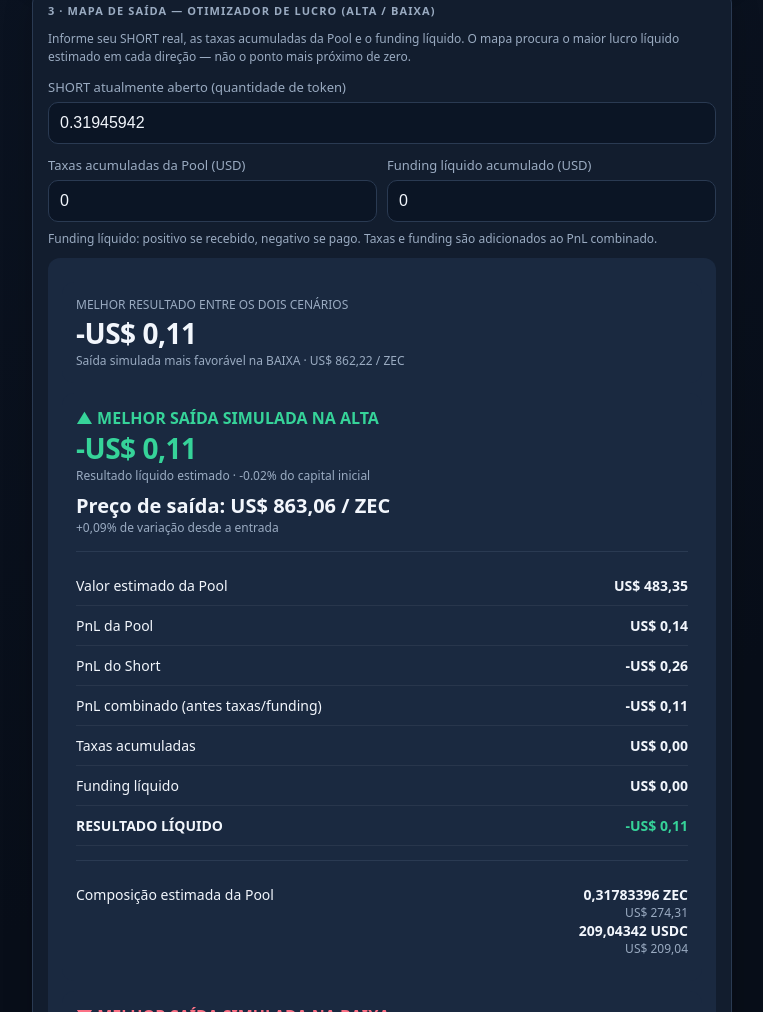
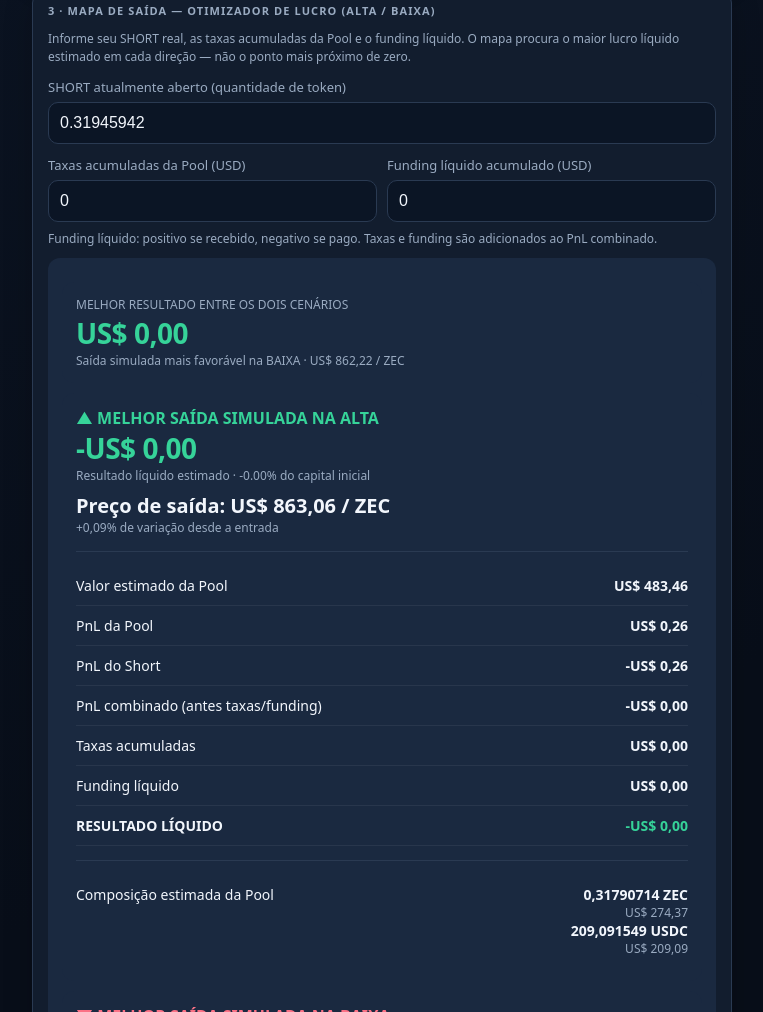
Before and after one commit to eymardfgo-wq/Pool---Hedge, a plain HTML site: page index.html in a window 1280 px wide. Shown: the part 1788-2800 px from the top of the page, without its empty margins (258-1021 px from the left). Drawn offline with Linux system fonts and the light colour scheme.

Commit message:
Pool + Hedge V5.9: normalize CLMM liquidity and avoid suspending exit map

```diff
--- a/index.html
+++ b/index.html
@@ -2,8 +2,8 @@
 <html lang="pt-BR">
 <head>
 <meta charset="utf-8"><meta name="viewport" content="width=device-width,initial-scale=1,viewport-fit=cover">
-<meta name="theme-color" content="#101827"><meta name="description" content="Pool + Hedge V5.8 - projeção, hedge dinâmico e mapa de saída">
-<title>Pool + Hedge V5.8</title>
+<meta name="theme-color" content="#101827"><meta name="description" content="Pool + Hedge V5.9 - projeção, hedge dinâmico e mapa de saída">
+<title>Pool + Hedge V5.9</title>
 <style>
 :root{color-scheme:dark;--panel:#121d2e;--panel2:#1a2940;--line:#2a3a52;--text:#f2f6fc;--muted:#9aabc1;--green:#36d399;--red:#fb7185;--blue:#75a7ff}
 *{box-sizing:border-box}body{margin:0;background:linear-gradient(160deg,#101c30,#080e19 65%);font:16px system-ui,-apple-system,Segoe UI,sans-serif;color:var(--text);padding:14px 11px 34px}main{max-width:700px;margin:auto}
@@ -15,7 +15,7 @@ label{display:block;color:var(--muted);font-size:13px;margin:12px 0 6px}input{wi
 </style>
 </head>
 <body><main>
-<header class="head"><div><div class="brand">◈ Pool + Hedge</div><div class="muted">Projeção anual + hedge inicial + mapa de saída otimizado · V5.8</div></div><span class="tag">SUGGEST · MANUAL</span></header>
+<header class="head"><div><div class="brand">◈ Pool + Hedge</div><div class="muted">Projeção anual + hedge inicial + mapa de saída otimizado · V5.9</div></div><span class="tag">SUGGEST · MANUAL</span></header>
 <section class="panel">
 <div class="eyebrow">1 · DADOS COPIADOS DA POOL</div>
 <div class="grid"><div><label>Token volátil</label><input id="token" value="ZEC" autocomplete="off"></div><div><label>Stablecoin</label><input id="stable" value="USDC" autocomplete="off"></div></div>
@@ -45,7 +45,7 @@ label{display:block;color:var(--muted);font-size:13px;margin:12px 0 6px}input{wi
 <div class="hint">O capital total é calculado pela soma do valor do token volátil em USD com o valor da stablecoin, considerada pareada em US$ 1. APR, Tier Fee e range são apresentados como dados da posição; não alteram o tamanho do hedge inicial.</div>
 <div class="hint">A margem é uma estimativa inicial. Reserve margem adicional; alavancagem 2x não elimina risco de liquidação nem outros riscos da estratégia.</div>
 </section>
-<div class="footer">Pool + Hedge V5.8 · Assistente de cálculo manual, não recomendação financeira.</div>
+<div class="footer">Pool + Hedge V5.9 · Assistente de cálculo manual, não recomendação financeira.</div>
 </main>
 <script>
 const $=id=>document.getElementById(id);
@@ -100,9 +100,11 @@ function renderExitMap(){
  const consistency=Number.isFinite(Ltoken)&&Number.isFinite(Lstable)&&Math.max(Ltoken,Lstable)>0?Math.abs(Ltoken-Lstable)/Math.max(Ltoken,Lstable)*100:NaN;
  const compositionWarning=Number.isFinite(consistency)&&consistency>5;
  const initialCapital=q0*p0+q1;
- if(compositionWarning){out.innerHTML='<div class="warn"><strong>MAPA SUSPENSO — composição da Pool inconsistente.</strong><br>Divergência estimada de '+fmt(consistency,2)+'%, acima do limite de 5%. O otimizador foi bloqueado para evitar resultados potencialmente enganosos.<br><br><strong>Liquidez inferida pelo token:</strong> '+fmt(Ltoken,6)+'<br><strong>Liquidez inferida pela stablecoin:</strong> '+fmt(Lstable,6)+'<br><br>Confira na DEX o preço atual, range e as quantidades reais de ambos os ativos. Corrija os dados para a divergência ficar em até 5%.</div>';return;}
+ // V5.9 diagnostic no longer suspends the map; calculation is normalized by entry capital.
  // CLMM: use quantity-derived liquidity estimates, then value changes relative to modeled entry value.
- const L=(Number.isFinite(Ltoken)&&Number.isFinite(Lstable))?(Ltoken+Lstable)/2:(Number.isFinite(Ltoken)?Ltoken:Lstable);
+ // V5.9: normalize liquidity from total entry capital, avoiding average of inconsistent token-side estimates.
+ const valuePerL=p0*(1/sqrtP-1/sqrtHi)+(sqrtP-sqrtLo);
+ const L=initialCapital/valuePerL;
  function poolAt(price){const sp=Math.sqrt(price);if(price<=lo)return{volatile:L*(1/sqrtLo-1/sqrtHi),stable:0};if(price>=hi)return{volatile:0,stable:L*(sqrtHi-sqrtLo)};return{volatile:L*(1/sp-1/sqrtHi),stable:L*(sp-sqrtLo)}}
  const entryComp=poolAt(p0),modelEntryValue=initialCapital;
  function combinedAt(price){const a=poolAt(price),poolVal=a.volatile*price+a.stable,poolPnl=poolVal-modelEntryValue,shortPnl=short*(p0-price),gross=poolPnl+shortPnl,net=gross+fees+funding;return{price,percent:(price/p0-1)*100,poolVal,poolPnl,shortPnl,gross,fees,funding,net,volatile:a.volatile,stable:a.stable}}
@@ -113,7 +115,7 @@ function renderExitMap(){
  const overall=bestUp.net>=bestDown.net?bestUp:bestDown,overallDir=bestUp.net>=bestDown.net?'ALTA':'BAIXA';
  out.innerHTML='<div class="result"><div class="muted">MELHOR RESULTADO ENTRE OS DOIS CENÁRIOS</div><div class="big '+(overall.net>=0?'green':'')+'">'+usd(overall.net)+'</div><div class="subvalue">Saída simulada mais favorável na '+overallDir+' · '+usd(overall.price)+' / '+token+'</div></div>'+
  card('▲ MELHOR SAÍDA SIMULADA NA ALTA',bestUp,'var(--green)')+card('▼ MELHOR SAÍDA SIMULADA NA BAIXA',bestDown,'var(--red)')+
- '<div class="hint">Modelo CLMM V5.8: liquidez inferida pelas quantidades de token e stablecoin. PnL da Pool = valor simulado menos o valor matemático modelado na entrada. Soma PnL da Pool + PnL do Short + taxas + funding.</div>'+
- '<div class="warn">Diagnóstico de composição: '+(Number.isFinite(consistency)?fmt(consistency,2)+'% de divergência entre liquidez inferida pelas quantidades de tokens. ':'não foi possível estimar a divergência.')+' '+(compositionWarning?'Os dados não correspondem exatamente à composição matemática da faixa. O mapa continua disponível, usando o capital inicial informado como base do PnL; composição simulada aproximada.':'Composição aproximada; confira quantidades e faixa na DEX.')+'</div>';
+ '<div class="hint">Modelo CLMM V5.9: liquidez inferida pelas quantidades de token e stablecoin. PnL da Pool = valor simulado menos o valor matemático modelado na entrada. Soma PnL da Pool + PnL do Short + taxas + funding.</div>'+
+ '<div class="warn">Diagnóstico de composição: '+(Number.isFinite(consistency)?fmt(consistency,2)+'% de divergência entre liquidez inferida pelas quantidades de tokens. ':'não foi possível estimar a divergência.')+' '+(compositionWarning?'Divergência acima de 5%. O mapa continua disponível usando liquidez normalizada pelo capital inicial. A composição simulada pode diferir dos tokens reais da DEX.':'Liquidez normalizada pelo capital inicial; composição simulada pode diferir dos tokens reais da DEX.')+'</div>';
 }
 </script></body></html>
```
